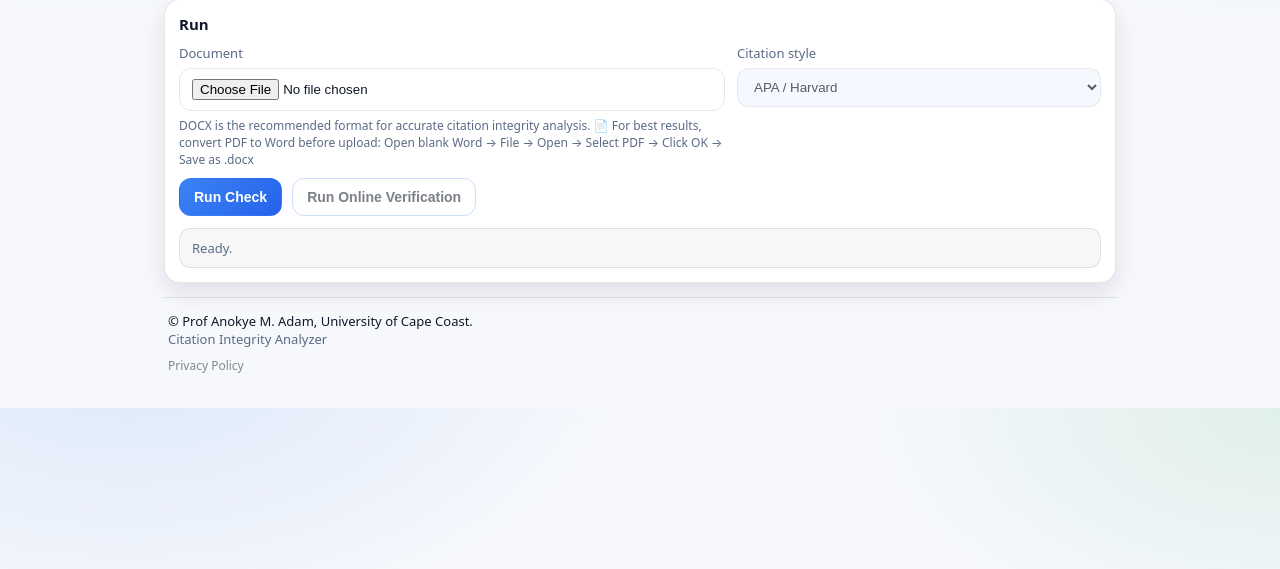
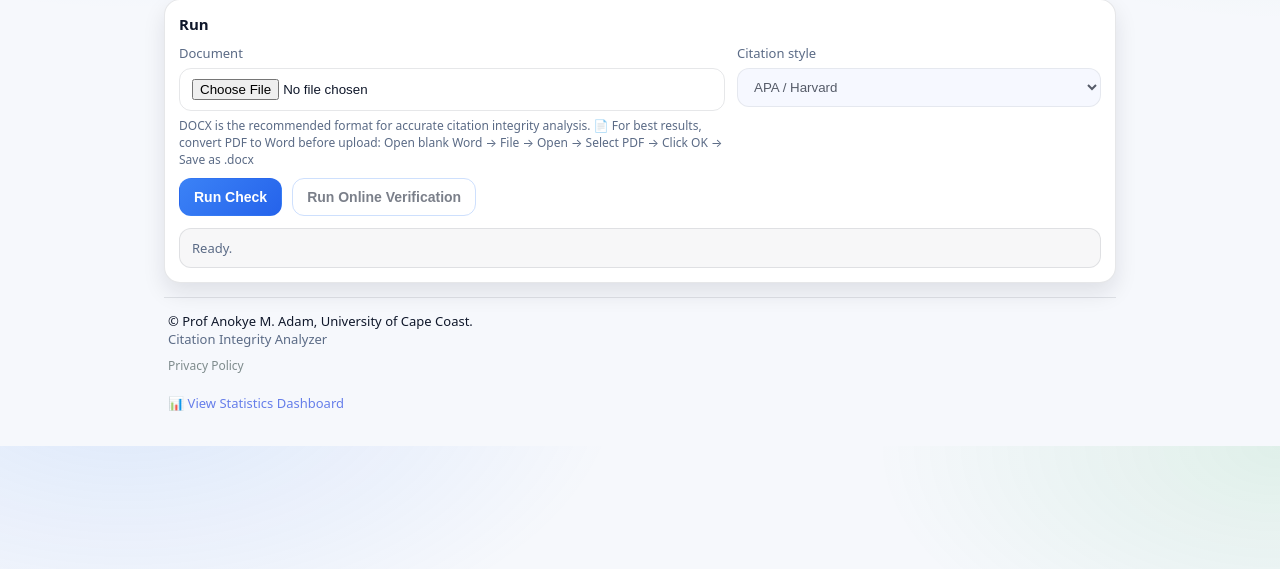
Before and after one commit to yawanokye/CitationCrosschecker, a FastAPI app: page / in a window 1280 px wide. Shown: the part 231-800 px from the top of the page. Run offline with FastAPI, Linux system fonts and the light colour scheme.

Commit message:
Update index.html

```diff
--- a/templates/index.html
+++ b/templates/index.html
@@ -401,6 +401,9 @@ Temporal Balance
     <div style="margin-top: 8px;">
         <a href="/privacy" style="color: #7f8c8d; text-decoration: none; font-size: 12px;">Privacy Policy</a>
     </div>
+    <a href="/stats" style="display: inline-block; margin-top: 20px; color: #667eea; text-decoration: none;">
+    📊 View Statistics Dashboard
+</a>
 </footer>
 
 </div>
```
